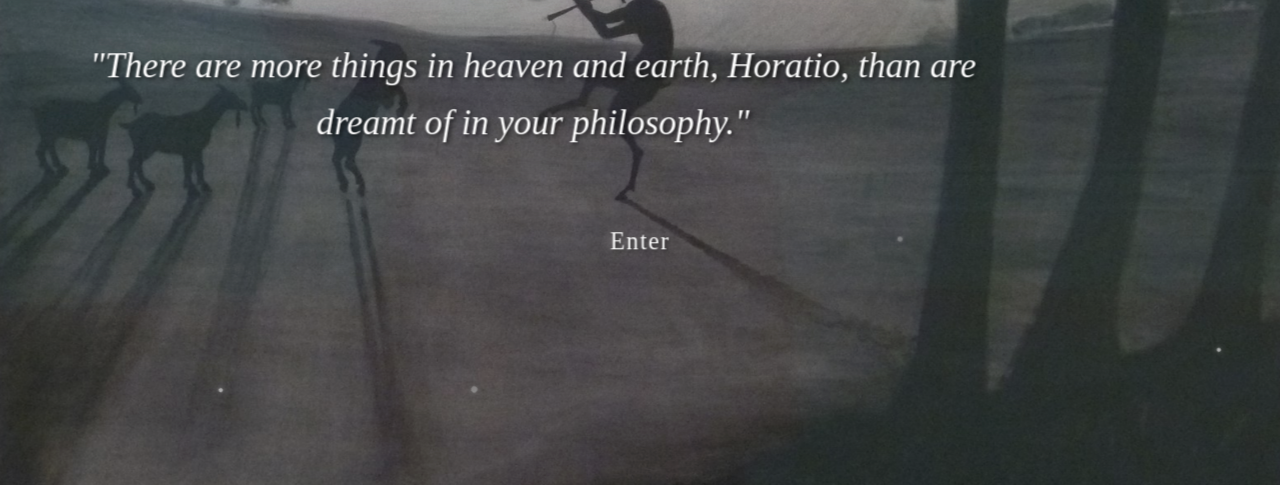
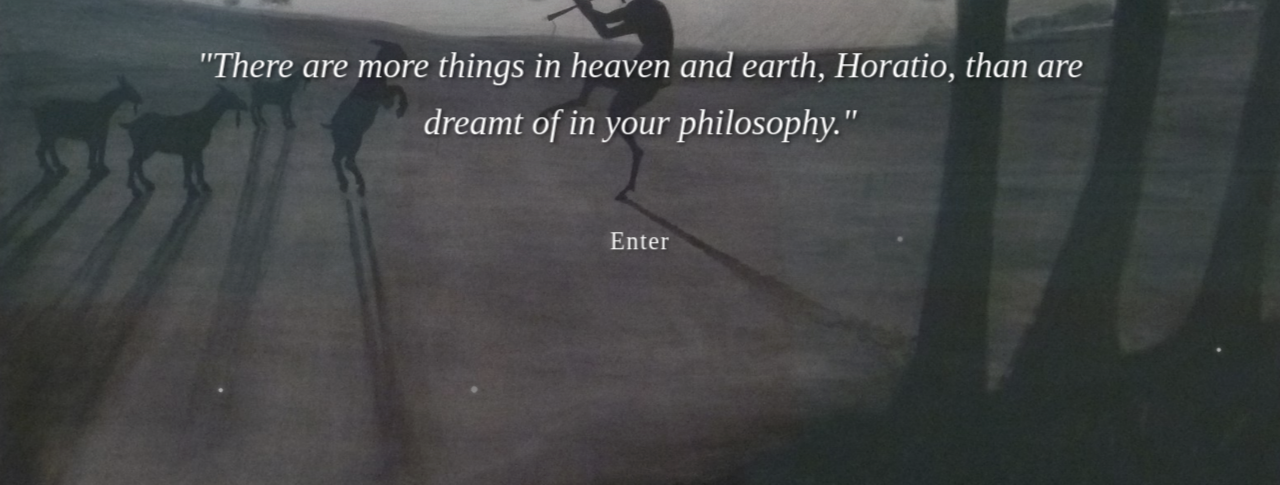
Before and after one commit to EliasGrove/Faunby-Moonlight, a plain HTML site: page index.html in a window 1280 px wide. Shown: the part 315-800 px from the top of the page. Drawn offline with Linux system fonts and the light colour scheme; a web font is replaced by a local one.

Commit message:
Update index.html

```diff
--- a/index.html
+++ b/index.html
@@ -189,6 +189,7 @@
             max-width: 1200px;
             width: 90%;
             padding: 0 20px;
+            margin: 0 auto;
             /* Subtle float animation for content */
             animation: contentFloat 8s ease-in-out infinite;
         }
@@ -237,6 +238,8 @@
             margin-bottom: 3.5rem;
             text-shadow: 2px 2px 4px rgba(0, 0, 0, 0.7);
             max-width: 900px;
+            margin-left: auto;
+            margin-right: auto;
         }
 
         .ethereal-button {
```
